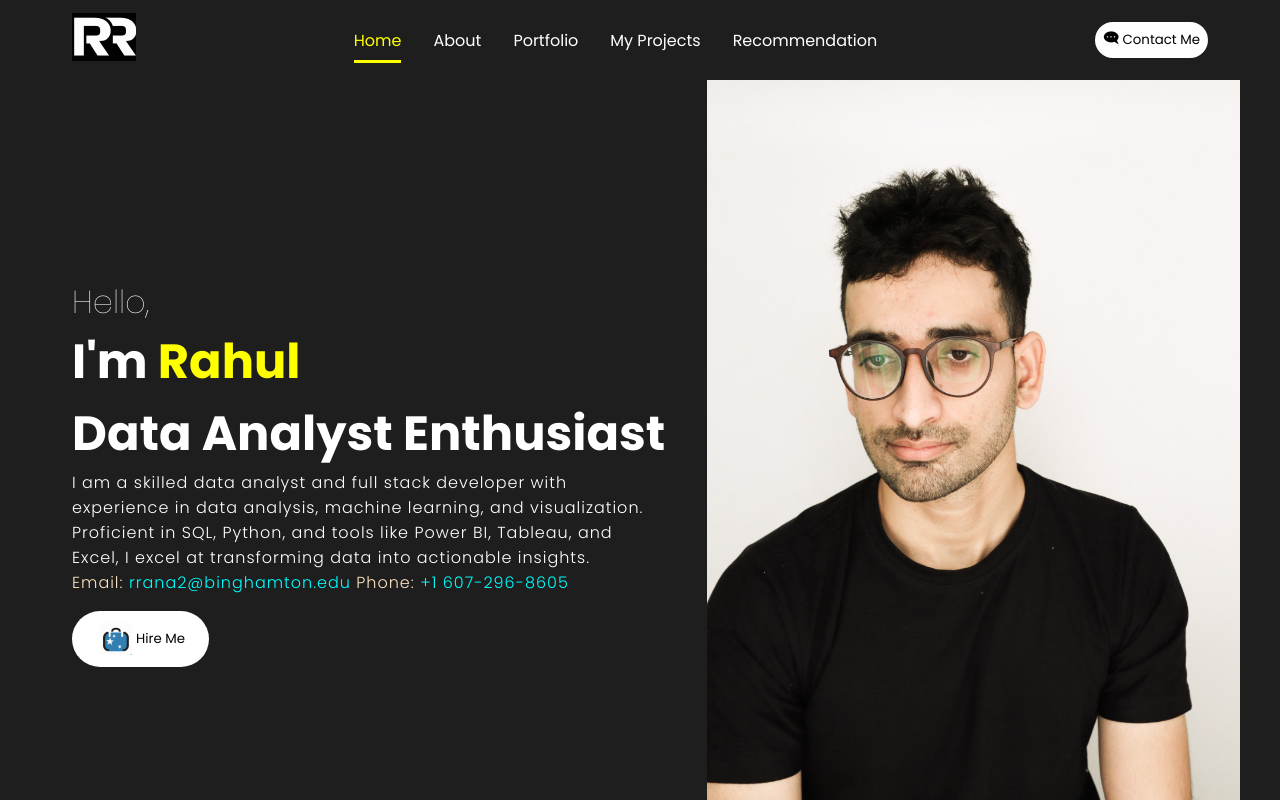
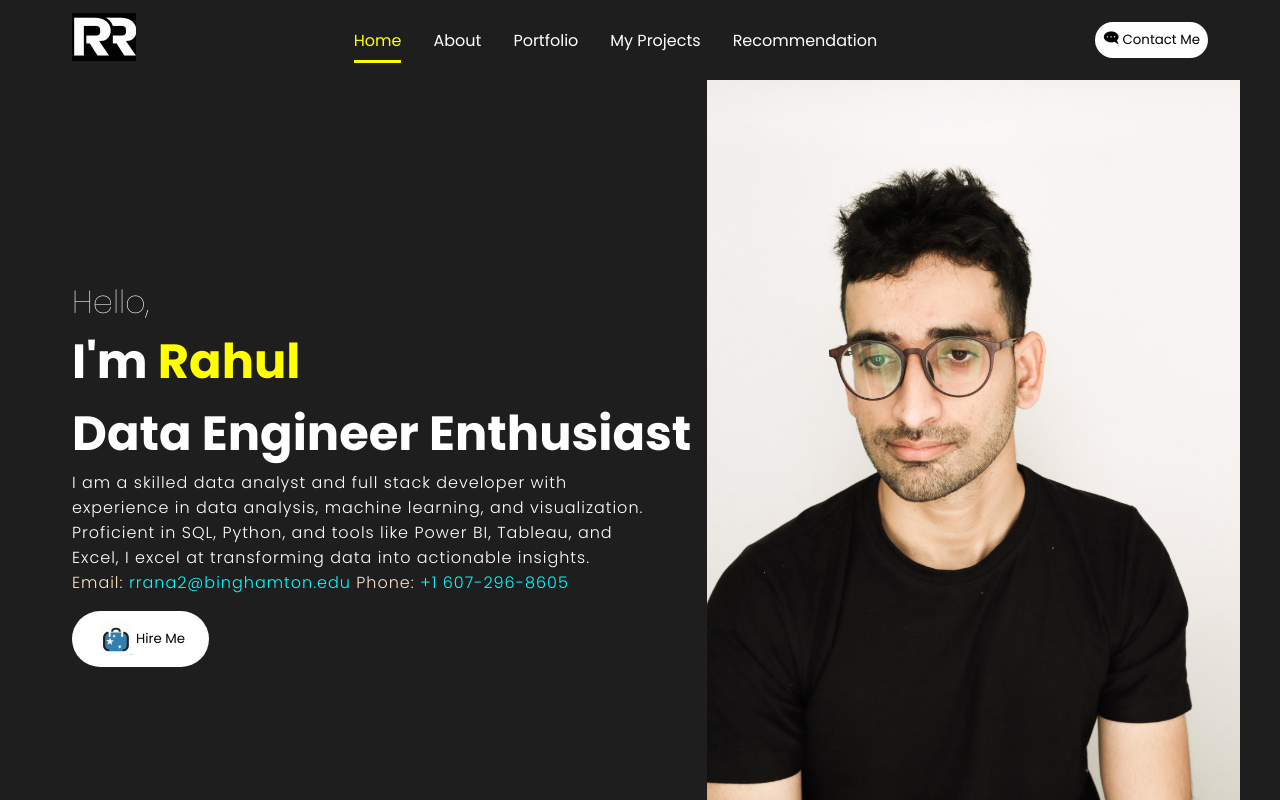
Before and after one commit to Rahulpersie66/Portfolio, a React (Create React App) app: page /myYoutube in a window 1280 px wide. Both pictures are taken after a click on the button "Contact Me". Shown: the top 800 px of the page. Built offline with nearby package versions, Linux system fonts and the light colour scheme; no server answers.

Commit message:
Merge branch 'gh-pages' of https://github.com/Rahulpersie66/Portfolio into gh-pages

```diff
--- a/src/components/Intro/intro.js
+++ b/src/components/Intro/intro.js
@@ -11,7 +11,7 @@ const intro = () => {
         <section id="intro">
             <div className='introContent'>
                 <span className='hello'>Hello,</span>
-                <span className='introText'>I'm <span className='introName'>Rahul</span><br/>Data Analyst Enthusiast </span>
+                <span className='introText'>I'm <span className='introName'>Rahul</span><br/>Data Engineer Enthusiast </span>
                 <p className='introPara'>I am a skilled data analyst and full stack developer with <br></br>experience in data analysis, machine learning, and visualization. <br></br>Proficient in SQL, Python, and tools like Power BI, Tableau, and <br></br> Excel, I excel at transforming data into actionable insights. </p>
                 <p className='introPara' id='contactIntro'>Email: <span className='contactIntro'>rrana2@binghamton.edu</span>  Phone: <span className='contactIntro'>+1 607-296-8605</span></p>
                 <Link to='contact' activeClass='active' spy={true} smooth={true} offset={-70} duration={500}><button className='btn'><img className='btnImg' src={hire} alt='Hire'></img>Hire Me</button></Link>
```
